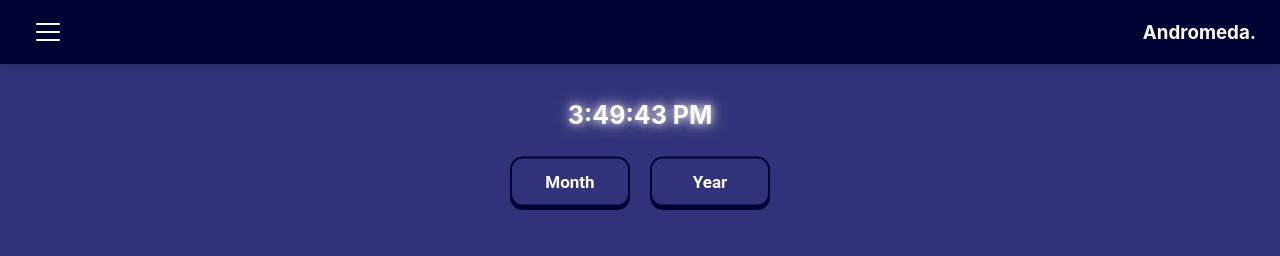
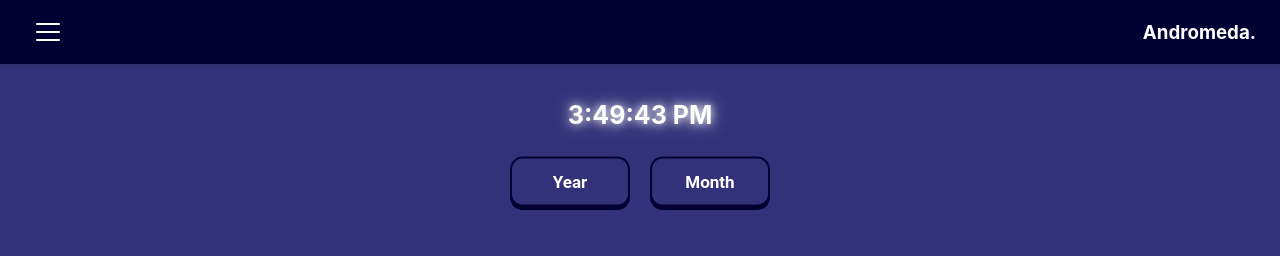
Before and after one commit to abk2191/organiser, a React (Vite) app: page /organiser/calendar in a window 1280 px wide. Shown: the top 256 px of the page. Built offline with nearby package versions, Linux system fonts and the light colour scheme.

Commit message:
Added new features

```diff
--- a/src/Calendar.jsx
+++ b/src/Calendar.jsx
@@ -1694,7 +1694,7 @@ function Calendar() {
         <button
           className="month-year-nav-btn"
           onClick={() => {
-            setCurrentView("month");
+            setCurrentView("year");
           }}
           // style={{
           //   padding: "12px 24px",
@@ -1709,13 +1709,12 @@ function Calendar() {
           //   minHeight: "44px",
           // }}
         >
-          <span class="button_top"> Month </span>
+          <span class="button_top"> Year </span>
         </button>
-
         <button
           className="month-year-nav-btn"
           onClick={() => {
-            setCurrentView("year");
+            setCurrentView("month");
           }}
           // style={{
           //   padding: "12px 24px",
@@ -1730,7 +1729,7 @@ function Calendar() {
           //   minHeight: "44px",
           // }}
         >
-          <span class="button_top"> Year </span>
+          <span class="button_top"> Month </span>
         </button>
       </div>
 
```
Lines whose indentation alone changed are shown as unchanged.
